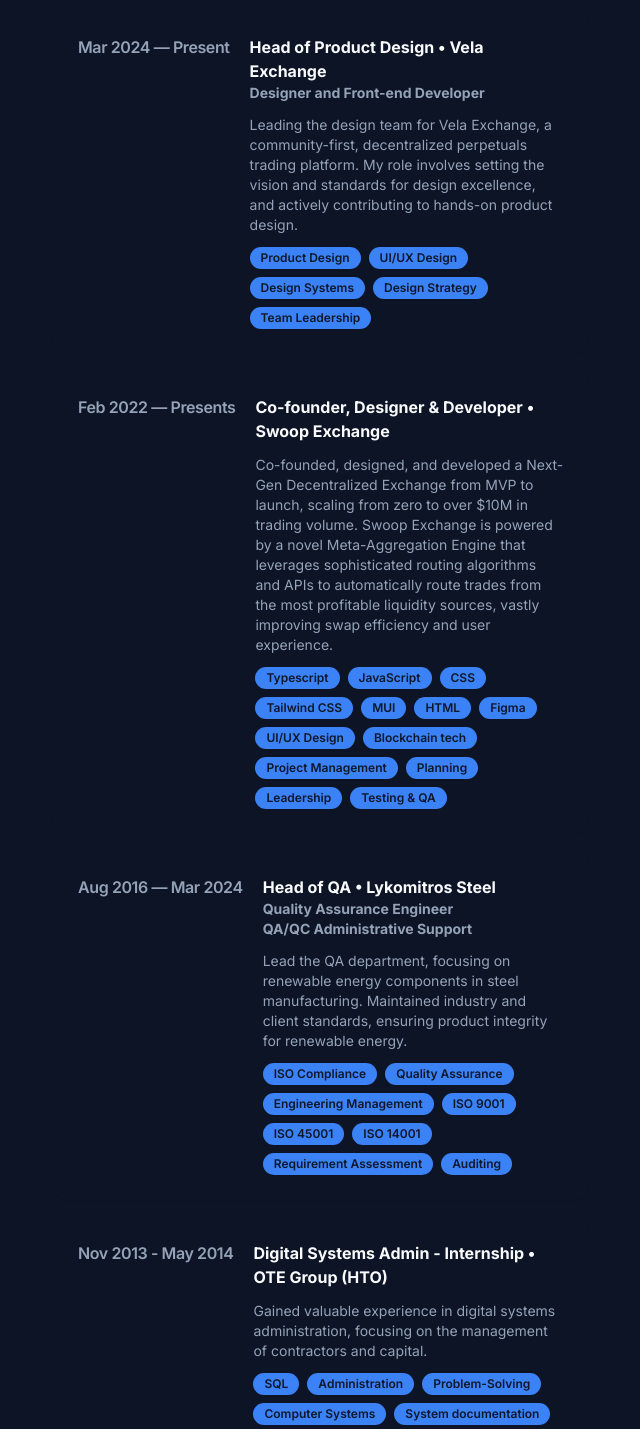
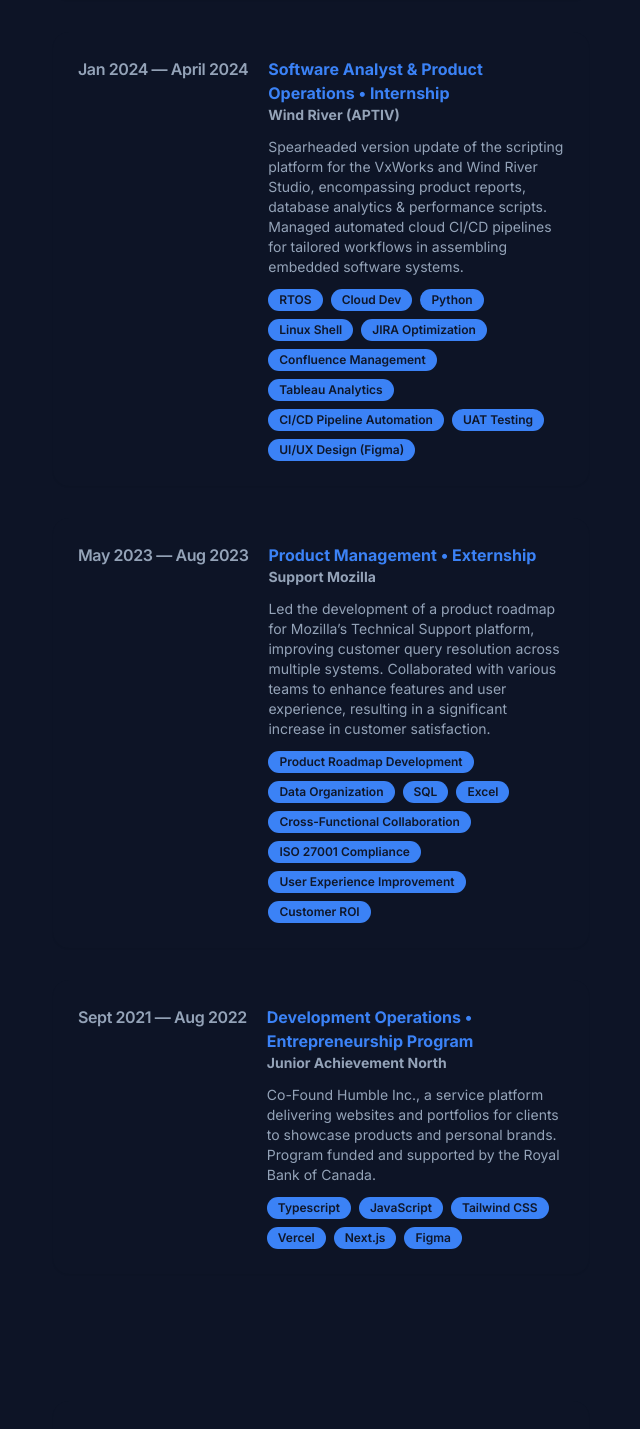
Before and after one commit to aryapatel14/portfolio, a Next.js app: page / in a window 1280 px wide. Shown: the part 860-2289 px from the top of the page, without its empty margins (595-1235 px from the left). Built offline with nearby package versions, Linux system fonts and the light colour scheme.

Commit message:
Resolved conflicts

```diff
--- a/components/Contact.tsx
+++ b/components/Contact.tsx
@@ -8,20 +8,20 @@
     <section id="contact" className="scroll-mt-16 lg:mt-16">
       <div className="sticky top-0 z-20 -mx-6 mb-4 w-screen bg-background/0 px-6 py-5 backdrop-blur md:-mx-12 md:px-12 lg:sr-only lg:relative lg:top-auto lg:mx-auto lg:w-full lg:px-0 lg:py-0 lg:opacity-0">
         <h2 className="text-sm font-bold uppercase tracking-widest lg:sr-only">
-          Let's Get In Touch!
+          Let&#39;s Get In Touch!
         </h2>
       </div>
       <div className="flex flex-col gap-4 lg:px-6 mb-8">
         <h2 className="lg:block hidden text-5xl font-bold lg:text-start">
-          Let's Get In Touch!
+          Let&#39;s Get In Touch!
         </h2>
         <p className="lg:text-lg lg:text-start text-muted-foreground">
-        I&#39;m always open to connecting, whether it&#39;s for inquiries, conversations, or exciting opportunities. Feel free to reach out anytime, and let&#39;s explore the endless possibilities together!
+          I&#39;m always open to connecting, whether it&#39;s for inquiries, conversations, or exciting opportunities. Feel free to reach out anytime, and let&#39;s explore the endless possibilities together!
         </p>
       </div>
       <div className="flex flex-row justify-center items-center gap-4 lg:px-6 mb-4">
         <a
-          href="mailto:alexander@meikopoulos.com"
+          href="mailto:arya.patel@uwaterloo.ca"
           target="_blank"
           rel="noopener noreferrer"
           className="hover:cursor-pointer w-full"
@@ -30,7 +30,6 @@
             <div className="flex flex-row items-center">
               <Mail className="dark:text-white text-muted h-6 w-6" />
               <p className="ml-3 text-2xl dark:text-white text-muted">
-                Say hello
               </p>
             </div>
           </Button>
--- a/components/ExpCards.tsx
+++ b/components/ExpCards.tsx
@@ -13,96 +13,85 @@
 const jobPositions = [
   {
     timeline: "Aug 2024 — Present",
-    currentPosition: "Founding Designer & Head of Product Design",
-    place: "Stealth AI Startup",
-    previousPositions: [""],
+    currentPosition: "Software Engineer",
+    place: "Internship",
+    previousPositions: [
+      "Hitachi",
+      "",
+    ],
     description:
-      "Establishing and leading the design team for a Stealth AI Startup set to bring the New Era of Money. My role involves founding and leading the design team, setting the vision and standards for design excellence, direct branding and actively contributing to hands-on product design for going to market.",
+      "Spearheaded the Polarion Software Deployment operations, driving the successful transition from IBM Rational DOORS, and achieving seamless integration that enhanced project tracking and compliance within Global Transportation Systems.",
     skills: [
-      "Brand Identity",
-      "Product Design",
-      "UI/UX Design",
-      "Design Systems",
-      "Design Strategy",
-      "Team Leadership",
+      "Python Scripting",
+      "Power Bi Analytics",
+      "EDM",
+      "ISO Compliance",
+      "Engineering Management",
+      "Requirement Assessment",
+        ],
+  },
+  {
+    timeline: "Jan 2024 — April 2024",
+    currentPosition: "Software Analyst & Product Operations",
+    place: "Internship",
+    previousPositions: [
+      "Wind River (APTIV)",
+      "",
+    ],
+    description:
+      "Spearheaded version update of the scripting platform for the VxWorks and Wind River Studio, encompassing product reports, database analytics & performance scripts. Managed automated cloud CI/CD pipelines for tailored workflows in assembling embedded software systems.",
+    skills: [
+      "RTOS",
+      "Cloud Dev",
+      "Python",
+      "Linux Shell",
+      "JIRA Optimization",
+      "Confluence Management",
+      "Tableau Analytics",
+      "CI/CD Pipeline Automation",
+      "UAT Testing",
+      "UI/UX Design (Figma)",
     ],
   },
   {
-    timeline: "Mar 2024 — Present",
-    currentPosition: "Head of Product Design",
-    place: "Vela Exchange",
-    previousPositions: ["Designer and Front-end Developer"],
+    timeline: "May 2023 — Aug 2023",
+    currentPosition: "Product Management",
+    place: "Externship",
+    previousPositions: [
+      "Support Mozilla",
+      "",
+    ],
     description:
-      "Leading the design team for Vela Exchange, a community-first, decentralized perpetuals trading platform. My role involves setting the vision and standards for design excellence, and actively contributing to hands-on product design.",
+      "Led the development of a product roadmap for Mozilla’s Technical Support platform, improving customer query resolution across multiple systems. Collaborated with various teams to enhance features and user experience, resulting in a significant increase in customer satisfaction.",
     skills: [
-      "Product Design",
-      "UI/UX Design",
-      "Design Systems",
-      "Design Strategy",
-      "Team Leadership",
+      "Product Roadmap Development",
+      "Data Organization",
+      "SQL",
+      "Excel",
+      "Cross-Functional Collaboration",
+      "ISO 27001 Compliance",
+      "User Experience Improvement",
+      "Customer ROI",
+
     ],
   },
   {
-    timeline: "Feb 2022 — Presents",
-    currentPosition: "Co-founder, Designer & Developer",
-    place: "Swoop Exchange",
-    previousPositions: [""],
+    timeline: "Sept 2021 — Aug 2022",
+    currentPosition: "Development Operations",
+    place: "Entrepreneurship Program",
+    previousPositions: [
+      "Junior Achievement North",
+      "",
+    ],
     description:
-      "Co-founded, designed, and developed a Next-Gen Decentralized Exchange from MVP to launch, scaling from zero to over $10M in trading volume. Swoop Exchange is powered by a novel Meta-Aggregation Engine that leverages sophisticated routing algorithms and APIs to automatically route trades from the most profitable liquidity sources, vastly improving swap efficiency and user experience.",
+      "Co-Found Humble Inc., a service platform delivering websites and portfolios for clients to showcase products and personal brands. Program funded and supported by the Royal Bank of Canada.",
     skills: [
       "Typescript",
       "JavaScript",
-      "CSS",
       "Tailwind CSS",
-      "MUI",
-      "HTML",
+      "Vercel",
+      "Next.js",
       "Figma",
-      "UI/UX Design",
-      "Blockchain tech",
-      "Project Management",
-      "Planning",
-      "Leadership",
-      "Testing & QA",
-    ],
-  },
-  {
-    timeline: "Aug 2016 — Mar 2024",
-    currentPosition: "Head of QA",
-    place: "Lykomitros Steel",
-    previousPositions: [
-      "Quality Assurance Engineer",
-      "QA/QC Administrative Support",
-    ],
-    description:
-      "Lead the QA department, focusing on renewable energy components in steel manufacturing. Maintained industry and client standards, ensuring product integrity for renewable energy.",
-    skills: [
-      "ISO Compliance",
-      "Quality Assurance",
-      "Engineering Management",
-      "ISO 9001",
-      "ISO 45001",
-      "ISO 14001",
-      "Requirement Assessment",
-      "Auditing",
-    ],
-  },
-  {
-    timeline: "Nov 2013 - May 2014",
-    currentPosition: "Digital Systems Admin - Internship",
-    place: "OTE Group (HTO)",
-    previousPositions: [""],
-    description:
-      "Gained valuable experience in digital systems administration, focusing on the management of contractors and capital.",
-    skills: [
-      "SQL",
-      "Administration",
-      "Problem-Solving",
-      "Computer Systems",
-      "System documentation",
-      "Networking",
-      "Cloud Computing",
-      "Automation",
-      "Scripting",
     ],
   },
 ];
@@ -119,7 +108,7 @@
         {jobPositions.map((job, index) => (
           <Card
             key={index}
-            className="lg:p-6 mb-4 flex flex-col lg:flex-row w-full min-h-fit gap-0 lg:gap-5 border-transparent hover:border dark:lg:hover:border-t-blue-900 dark:lg:hover:bg-slate-800/50 lg:hover:shadow-[inset_0_1px_0_0_rgba(148,163,184,0.1)] lg:hover:drop-shadow-lg lg:hover:bg-slate-100/50 lg:hover:border-t-blue-200"
+            className="lg:p-6 mb-8 flex flex-col lg:flex-row w-full min-h-fit gap-0 lg:gap-5 border-transparent hover:border dark:lg:hover:border-t-blue-900 dark:lg:hover:bg-slate-800/50 lg:hover:shadow-[inset_0_1px_0_0_rgba(148,163,184,0.1)] lg:hover:drop-shadow-lg lg:hover:bg-slate-100/50 lg:hover:border-t-blue-200"
           >
             <CardHeader className="h-full w-full p-0">
               <CardTitle className="text-base text-slate-400 whitespace-nowrap">
@@ -127,7 +116,7 @@
               </CardTitle>
             </CardHeader>
             <CardContent className="flex flex-col p-0">
-              <p className="text-foreground font-bold">
+              <p className="text-primary font-bold">
                 {job.currentPosition} • {job.place}
               </p>
               {job.previousPositions.map((position, index) => (
@@ -147,19 +136,17 @@
           </Card>
         ))}
       </>
-      <div className="lg:px-12 mt-12">
+{/*       <div className="lg:px-12 mt-12">
         <a
-          href="mailto:alexander@meikopoulos.com"
-          target="_blank"
-          rel="noopener noreferrer"
           className="inline-flex items-center font-medium leading-tight text-foreground group"
+          href="/am-resume-2024.pdf"
         >
           <span className="border-b border-transparent pb-px transition hover:border-primary motion-reduce:transition-none">
-            Reach out for Full Resume
+            View Full Resume
           </span>
           <MoveRight className="ml-1 inline-block h-5 w-5 shrink-0 -translate-y-px transition-transform group-hover:translate-x-2 group-focus-visible:translate-x-2 motion-reduce:transition-none" />
         </a>
-      </div>
+      </div> */}
     </section>
   );
 }
--- a/components/Footer.tsx
+++ b/components/Footer.tsx
@@ -5,8 +5,8 @@
     <section>
       <div className="flex flex-col gap-4 lg:px-6 mt-16">
         <p className="text-sm text-start text-muted-foreground">
-          Based on{" "}
-          <a className="text-foreground" href="https://brittanychiang.com">
+          {" "}
+          {/* <a className="text-foreground" href="https://brittanychiang.com">
             Brittany Chiang&#39;s website
           </a>{" "}
           (they awesome). Coded in{" "}
@@ -29,7 +29,7 @@
           <a className="text-foreground" href="https://vercel.com/">
             Vercel
           </a>
-          .
+          . */}
         </p>
       </div>
     </section>
```
